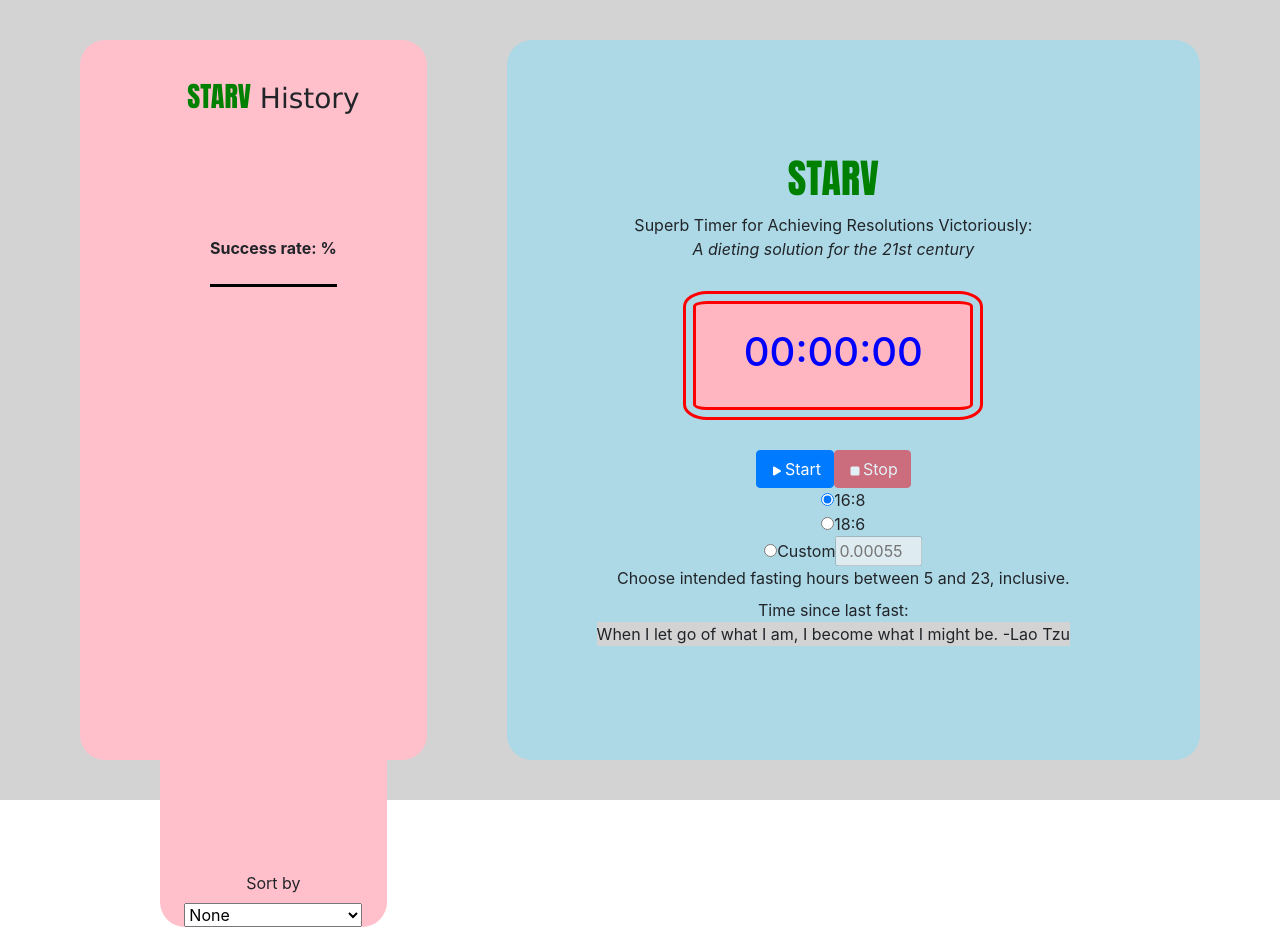
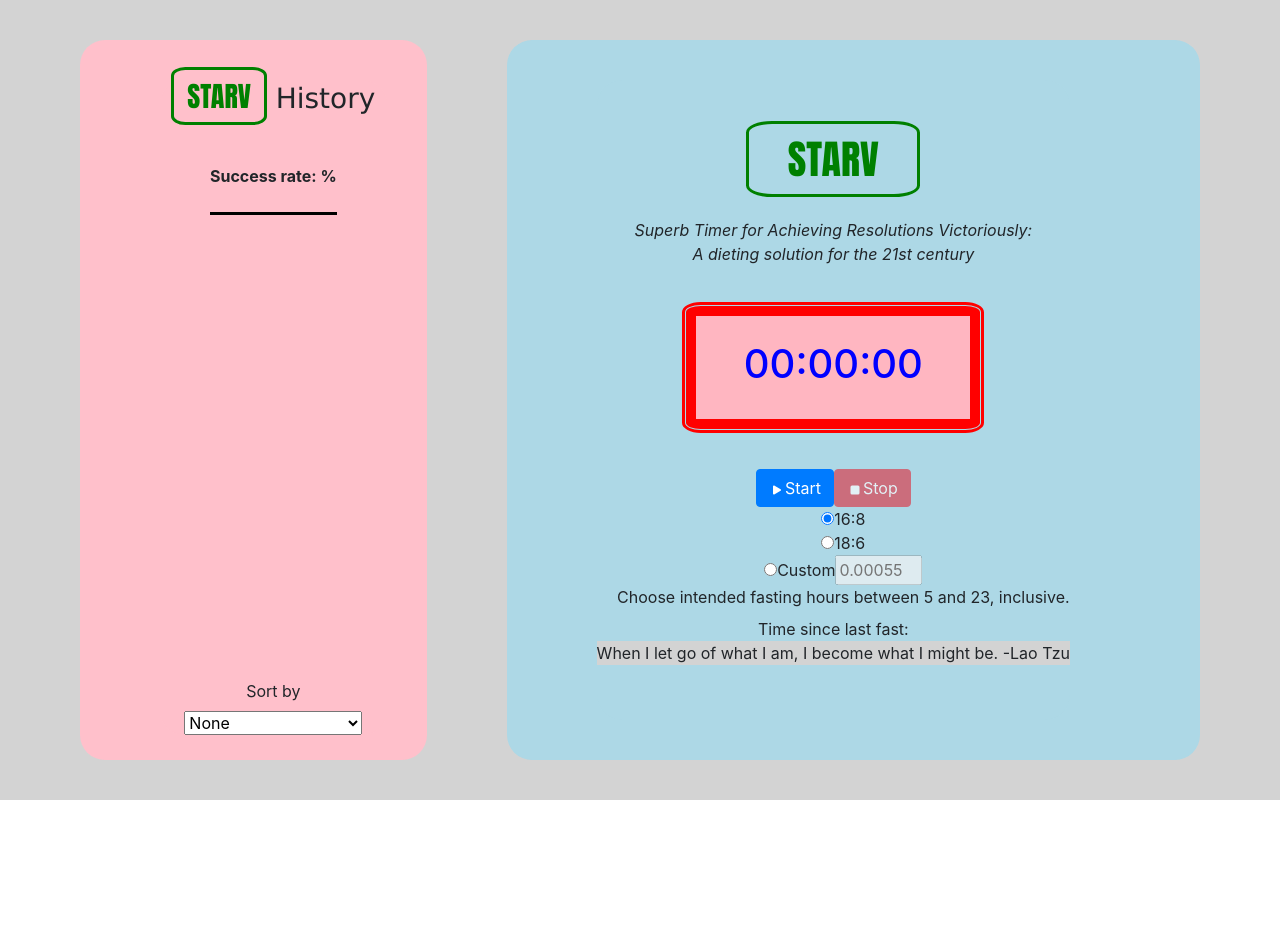
Before and after one commit to wan-li-va/STARV, a React (Create React App) app: page / in a window 1280 px wide. After the commit the page ends 800 px from the top, so only its background shows below. Built offline with nearby package versions, Linux system fonts and the light colour scheme.

Commit message:
Fixed logo styling

```diff
--- a/src/App.css
+++ b/src/App.css
@@ -45,8 +45,8 @@
   padding-right: 10%;
   margin-bottom: 5vh;
   outline: 3px solid red;
-  outline-offset: 7px;
-  border: 3px solid red;
+  outline-offset: 1px;
+  border: 10px solid red;
   margin-top: 3vh;
 }
 
@@ -55,6 +55,6 @@
 }
 
 .Entries {
-  height: 65vh;
+  height: 50vh;
   overflow-y: auto;
 }
--- a/src/MainPanel.css
+++ b/src/MainPanel.css
@@ -4,4 +4,16 @@
 
 .subtitle {
     font-style: oblique;
+    margin-top: 3vh;
 }
+
+.mainlogo {
+    color: green;
+    font-family: Impact, Charcoal, sans-serif;
+    font-weight: bold;
+    border: 3px solid green;
+    border-radius: 15%;
+    padding: 5px;
+    padding-left: 3vw;
+    padding-right: 3vw;
+}
--- a/src/MainPanel.js
+++ b/src/MainPanel.js
@@ -44,11 +44,11 @@ export default class MainPanel extends Component {
     render() {
         return (
             <div className="MainPanel">
-                <h1> <span className="logo">STARV</span></h1>
-                <p>
+                <h1> <span className="mainlogo">STARV</span></h1>
+                <p className="subtitle">
                     Superb Timer for Achieving Resolutions Victoriously:
                 <br />
-                    <span className="subtitle"><i>A dieting solution for the 21st century</i></span>
+                    <i>A dieting solution for the 21st century</i>
                 </p>
                 <Timer
                     saveFast={this.props.saveFast}
--- a/src/StatsPanel.css
+++ b/src/StatsPanel.css
@@ -3,7 +3,7 @@
 }
 
 .history {
-    margin-bottom: 10vh;
+    margin-bottom: 1vh;
     display: flex;
     flex-direction: row;
     font-family: Verdana, Geneva, sans-serif;
@@ -13,6 +13,11 @@
     color: green;
     font-family: Impact, Charcoal, sans-serif;
     font-weight: bold;
+    border: 3px solid green;
+    border-radius: 15%;
+    padding: 5px;
+    padding-left: 1vw;
+    padding-right: 1vw;
 }
 
 .success {
```
